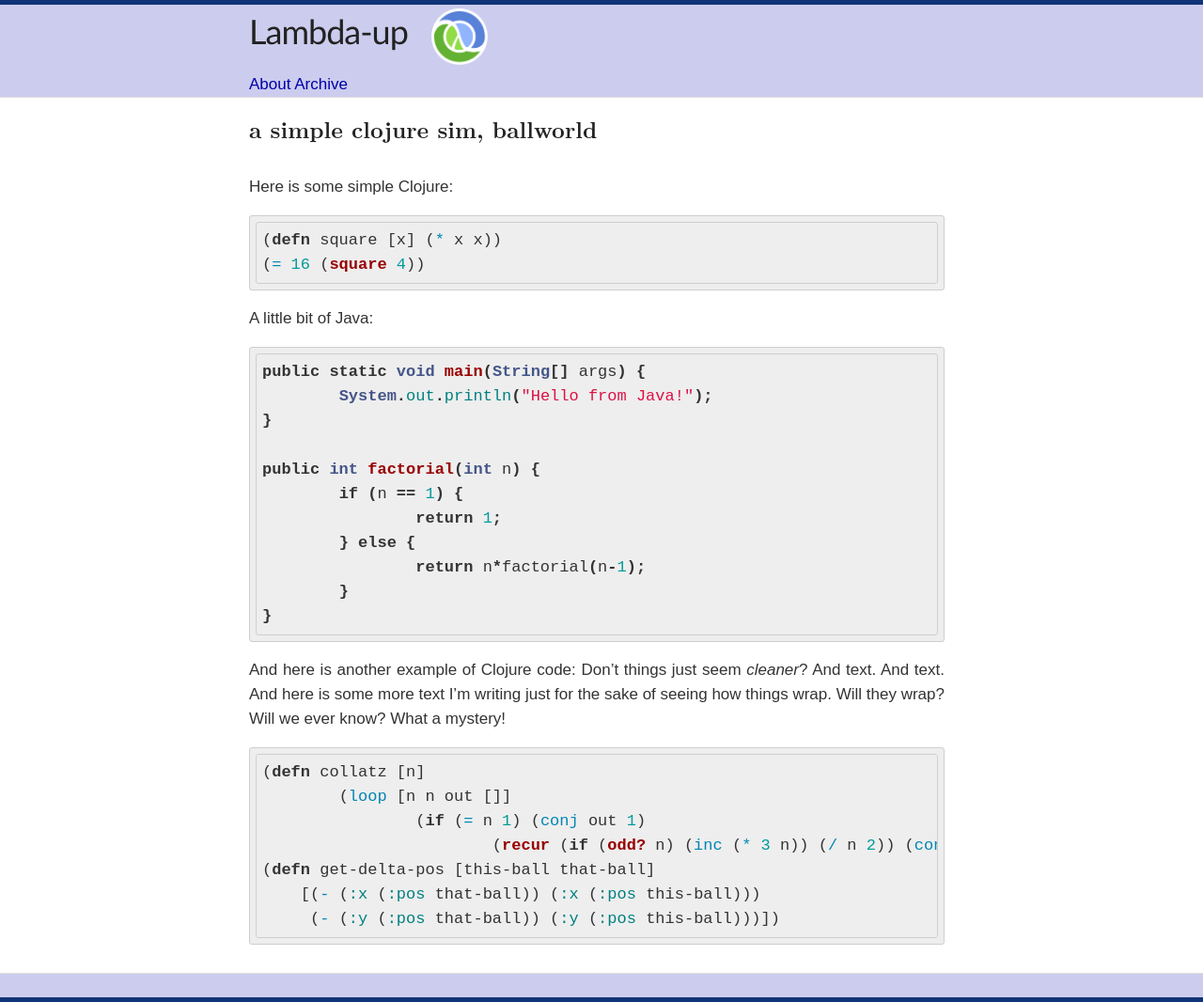
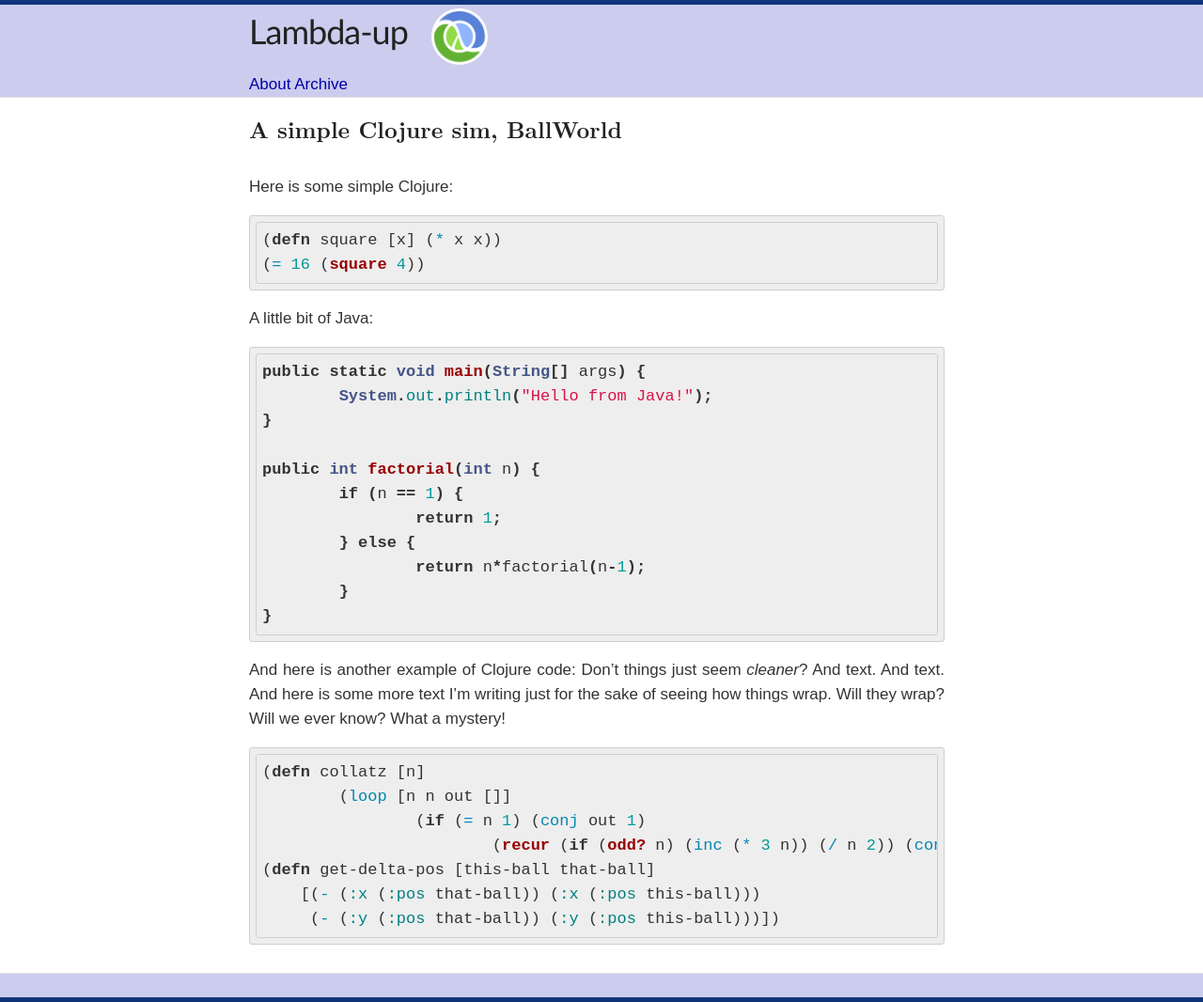
Before and after one commit to rickylevan/lambda-up, a Jekyll site: the page built from index.md, in a window 1280 px wide. Shown: the whole page at 94% size. Built offline with Jekyll 4.4.1, drawn with Linux system fonts in a browser that asks for light colours; some web fonts are replaced; Markdown is read by kramdown in place of the engine named in the settings.

Commit message:
fixing title lowercasing

```diff
--- a/css/swan-style.css
+++ b/css/swan-style.css
@@ -116,7 +116,7 @@ ul.posts span {
     font-family: inconsolata;
     font-size: 18px;
     margin-bottom: 2em;
-    text-transform: lowercase;
+    /* text-transform: lowercase; */
 }
 
 .site .title a {
```
Also changed, not shown: 1 other file.
